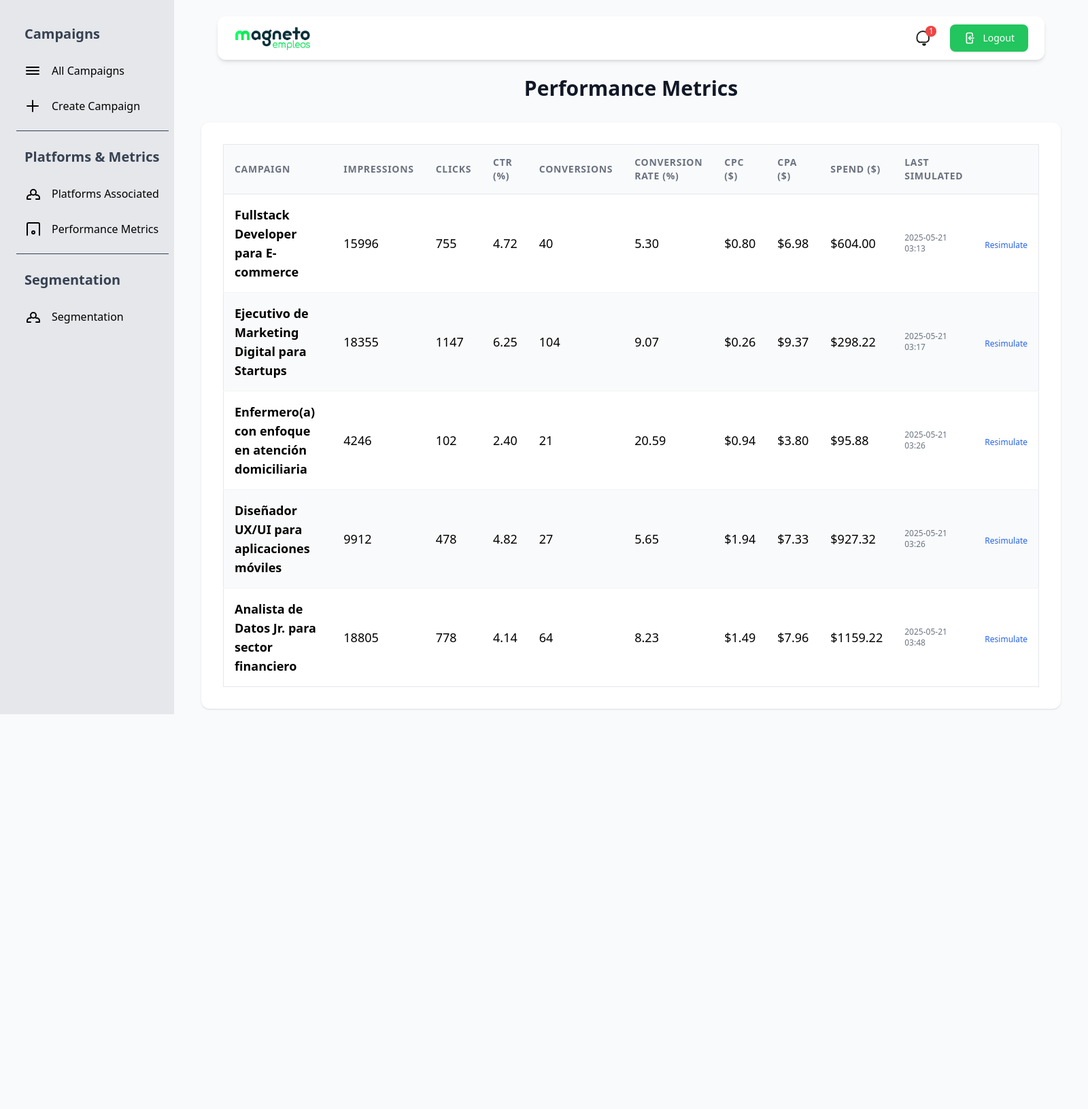
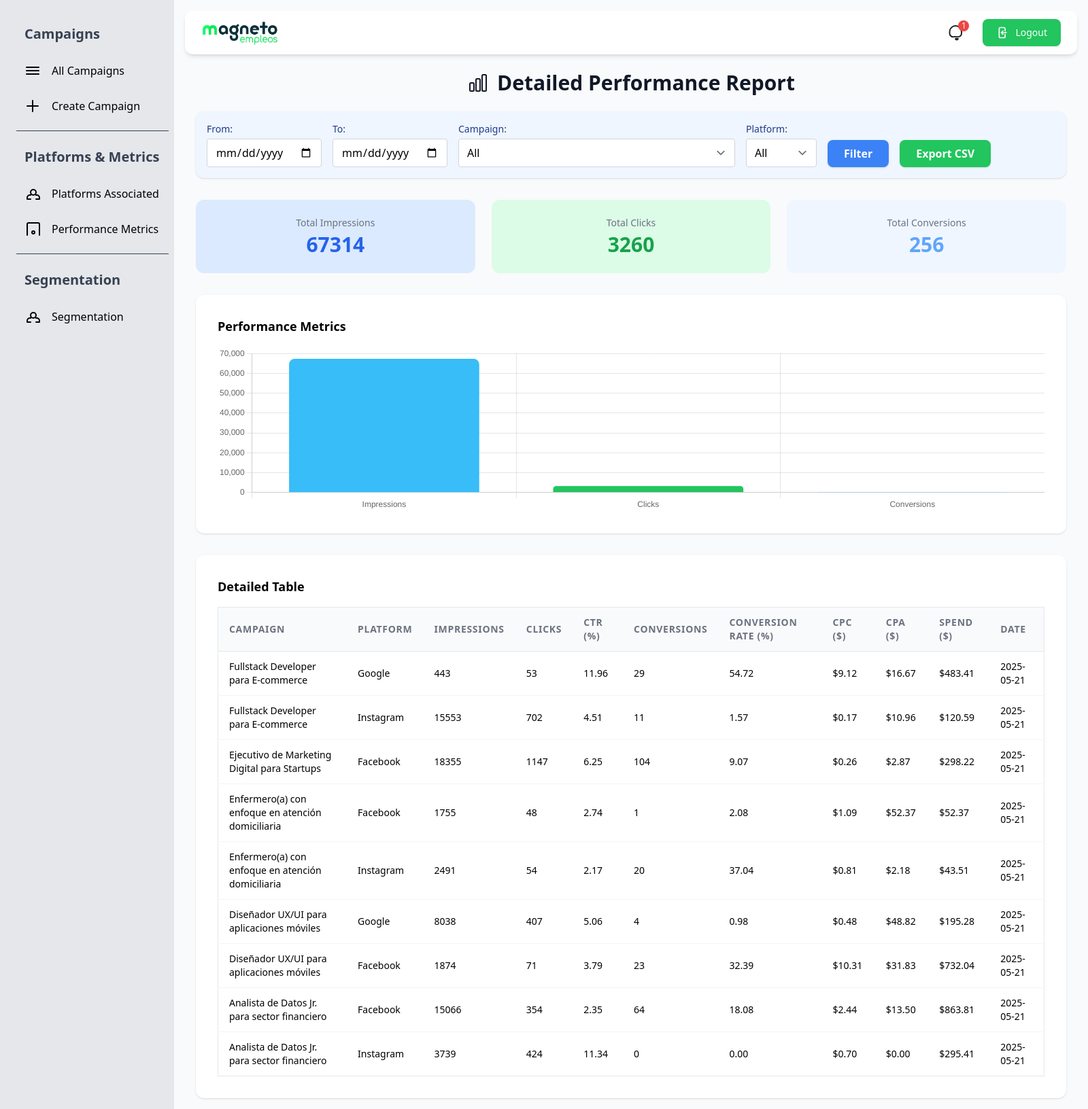
Before and after one commit to SantiGomez2519/Magneto-ADS-Automation, a Django app: page /ad/performance-metrics/ in a window 1600 px wide. Shown: the whole page at 68% size. Before the commit the page ends 1051 px from the top, so only its background shows below. Run offline with Django 5.2, Linux system fonts and the light colour scheme; data comes from the database, SQL or seed files in the repository; both versions use the stored data as it was after the commit; some libraries are stand-ins or nearby versions.

Commit message:
Update: Dashboard in performance metrics

```diff
--- a/ad/templates/performance_metrics.html
+++ b/ad/templates/performance_metrics.html
@@ -48,12 +48,11 @@
             </a>
         </nav>
     </aside>
+
     <!-- Main content -->
-    <main class="flex-1 flex justify-center items-start p-2">
-        <div class="w-full max-w-none mx-auto px-8">
-            <!-- Main navigation container -->
-            <div class="mx-auto px-6 mt-4 mb-6">
-                <nav class="bg-white shadow-md rounded-xl w-full">
+    <main class="flex-1 flex flex-col items-center p-4">
+        <!-- Navbar superior -->
+        <nav class="bg-white shadow-md rounded-xl w-full mb-6">
             <div class="flex items-center justify-between h-16 px-6">
                 <!-- Logo -->
                 <a class="flex items-center" href="{% url 'home' %}">
@@ -83,59 +82,144 @@
                 </div>
             </div>
         </nav>
+
+        <div class="w-full max-w-7xl mx-auto">
+            <h1 class="text-3xl font-bold text-gray-900 mb-6 text-center flex items-center justify-center gap-3">
+                <svg xmlns="http://www.w3.org/2000/svg" fill="none" viewBox="0 0 24 24" stroke-width="1.5" stroke="currentColor" class="w-8 h-8">
+                    <path stroke-linecap="round" stroke-linejoin="round" d="M3 13.125C3 12.504 3.504 12 4.125 12h2.25c.621 0 1.125.504 1.125 1.125v6.75C7.5 20.496 6.996 21 6.375 21h-2.25A1.125 1.125 0 0 1 3 19.875v-6.75ZM9.75 8.625c0-.621.504-1.125 1.125-1.125h2.25c.621 0 1.125.504 1.125 1.125v11.25c0 .621-.504 1.125-1.125 1.125h-2.25a1.125 1.125 0 0 1-1.125-1.125V8.625ZM16.5 4.125c0-.621.504-1.125 1.125-1.125h2.25C20.496 3 21 3.504 21 4.125v15.75c0 .621-.504 1.125-1.125 1.125h-2.25a1.125 1.125 0 0 1-1.125-1.125V4.125Z" />
+                </svg>
+                Detailed Performance Report
+            </h1>
+            <!-- Filtros -->
+            <form method="get" class="bg-blue-50 rounded-xl shadow p-4 flex flex-wrap gap-4 items-end mb-8">
+                <div>
+                    <label class="block text-sm font-medium text-blue-900 mb-1">From:</label>
+                    <input type="date" name="start_date" value="{{ start_date }}" class="rounded border-gray-300 px-3 py-2" />
                 </div>
-
-            <h1 class="text-3xl font-bold text-gray-900 mb-8 text-center">Performance Metrics</h1>
+                <div>
+                    <label class="block text-sm font-medium text-blue-900 mb-1">To:</label>
+                    <input type="date" name="end_date" value="{{ end_date }}" class="rounded border-gray-300 px-3 py-2" />
+                </div>
+                <div>
+                    <label class="block text-sm font-medium text-blue-900 mb-1">Campaign:</label>
+                    <select name="campaign" class="rounded border-gray-300 px-3 py-2">
+                        <option value="">All</option>
+                        {% for c in campaigns %}
+                        <option value="{{ c.id }}" {% if c.id == selected_campaign %}selected{% endif %}>{{ c.name }}</option>
+                        {% endfor %}
+                    </select>
+                </div>
+                <div>
+                    <label class="block text-sm font-medium text-blue-900 mb-1">Platform:</label>
+                    <select name="platform" class="rounded border-gray-300 px-3 py-2">
+                        <option value="">All</option>
+                        {% for code, name in platforms %}
+                        <option value="{{ code }}" {% if code == selected_platform %}selected{% endif %}>{{ name }}</option>
+                        {% endfor %}
+                    </select>
+                </div>
+                <button type="submit" class="bg-blue-500 hover:bg-blue-600 text-white font-semibold py-2 px-6 rounded-lg shadow transition">Filter</button>
+                <a href="?{% if start_date %}start_date={{ start_date }}&{% endif %}{% if end_date %}end_date={{ end_date }}&{% endif %}{% if selected_campaign %}campaign={{ selected_campaign }}&{% endif %}{% if selected_platform %}platform={{ selected_platform }}&{% endif %}export=csv" class="bg-green-500 hover:bg-green-600 text-white font-semibold py-2 px-6 rounded-lg shadow transition">Export CSV</a>
+            </form>
+            <!-- KPIs -->
+            <div class="grid grid-cols-1 md:grid-cols-3 gap-6 mb-8">
+                <div class="bg-blue-100 rounded-xl p-6 flex flex-col items-center">
+                    <span class="text-gray-500 text-sm mb-1">Total Impressions</span>
+                    <span class="text-3xl font-bold text-blue-600">{{ summary.total_impressions|default:0 }}</span>
+                </div>
+                <div class="bg-green-100 rounded-xl p-6 flex flex-col items-center">
+                    <span class="text-gray-500 text-sm mb-1">Total Clicks</span>
+                    <span class="text-3xl font-bold text-green-600">{{ summary.total_clicks|default:0 }}</span>
+                </div>
+                <div class="bg-blue-50 rounded-xl p-6 flex flex-col items-center">
+                    <span class="text-gray-500 text-sm mb-1">Total Conversions</span>
+                    <span class="text-3xl font-bold text-blue-400">{{ summary.total_conversions|default:0 }}</span>
+                </div>
+            </div>
+            <!-- Gráfica de barras -->
+            <div class="bg-white rounded-xl shadow p-8 mb-8">
+                <h2 class="text-lg font-semibold mb-4">Performance Metrics</h2>
+                <canvas id="metricsBarChart" width="600" height="120"></canvas>
+            </div>
+            <!-- Tabla detallada -->
             <div class="bg-white rounded-xl shadow p-8">
-                <table class="w-full text-lg divide-y divide-gray-200 border border-gray-200">
+                <h2 class="text-lg font-semibold mb-4">Detailed Table</h2>
+                <div class="overflow-x-auto">
+                    <table class="w-full text-sm divide-y divide-gray-200 border border-gray-200">
                         <thead class="bg-gray-50">
                             <tr>
-                            <th class="px-4 py-4 text-left text-sm font-semibold text-gray-500 uppercase tracking-wider border-b w-2/12">Campaign</th>
-                            <th class="px-4 py-4 text-left text-sm font-semibold text-gray-500 uppercase tracking-wider border-b">Impressions</th>
-                            <th class="px-4 py-4 text-left text-sm font-semibold text-gray-500 uppercase tracking-wider border-b">Clicks</th>
-                            <th class="px-4 py-4 text-left text-sm font-semibold text-gray-500 uppercase tracking-wider border-b">CTR (%)</th>
-                            <th class="px-4 py-4 text-left text-sm font-semibold text-gray-500 uppercase tracking-wider border-b">Conversions</th>
-                            <th class="px-4 py-4 text-left text-sm font-semibold text-gray-500 uppercase tracking-wider border-b">Conversion Rate (%)</th>
-                            <th class="px-4 py-4 text-left text-sm font-semibold text-gray-500 uppercase tracking-wider border-b">CPC ($)</th>
-                            <th class="px-4 py-4 text-left text-sm font-semibold text-gray-500 uppercase tracking-wider border-b">CPA ($)</th>
-                            <th class="px-4 py-4 text-left text-sm font-semibold text-gray-500 uppercase tracking-wider border-b">Spend ($)</th>
-                            <th class="px-4 py-4 text-left text-sm font-semibold text-gray-500 uppercase tracking-wider border-b">Last Simulated</th>
-                            <th class="px-4 py-4 border-b"></th>
+                                <th class="px-4 py-3 text-left font-semibold text-gray-500 uppercase tracking-wider">Campaign</th>
+                                <th class="px-4 py-3 text-left font-semibold text-gray-500 uppercase tracking-wider">Platform</th>
+                                <th class="px-4 py-3 text-left font-semibold text-gray-500 uppercase tracking-wider">Impressions</th>
+                                <th class="px-4 py-3 text-left font-semibold text-gray-500 uppercase tracking-wider">Clicks</th>
+                                <th class="px-4 py-3 text-left font-semibold text-gray-500 uppercase tracking-wider">CTR (%)</th>
+                                <th class="px-4 py-3 text-left font-semibold text-gray-500 uppercase tracking-wider">Conversions</th>
+                                <th class="px-4 py-3 text-left font-semibold text-gray-500 uppercase tracking-wider">Conversion Rate (%)</th>
+                                <th class="px-4 py-3 text-left font-semibold text-gray-500 uppercase tracking-wider">CPC ($)</th>
+                                <th class="px-4 py-3 text-left font-semibold text-gray-500 uppercase tracking-wider">CPA ($)</th>
+                                <th class="px-4 py-3 text-left font-semibold text-gray-500 uppercase tracking-wider">Spend ($)</th>
+                                <th class="px-4 py-3 text-left font-semibold text-gray-500 uppercase tracking-wider">Date</th>
                             </tr>
                         </thead>
                         <tbody class="bg-white divide-y divide-gray-100">
-                        {% for campaign in campaigns %}
-                            <tr class="{% cycle 'bg-white' 'bg-gray-50' %}">
-                                <td class="px-4 py-4 whitespace-normal break-words font-semibold w-2/12">{{ campaign.name }}</td>
-                                {% if campaign.metrics %}
-                                    <td class="px-4 py-4">{{ campaign.metrics.impressions }}</td>
-                                    <td class="px-4 py-4">{{ campaign.metrics.clicks }}</td>
-                                    <td class="px-4 py-4">{{ campaign.metrics.ctr|floatformat:2 }}</td>
-                                    <td class="px-4 py-4">{{ campaign.metrics.conversions }}</td>
-                                    <td class="px-4 py-4">{{ campaign.metrics.conversion_rate|floatformat:2 }}</td>
-                                    <td class="px-4 py-4">${{ campaign.metrics.cpc|floatformat:2 }}</td>
-                                    <td class="px-4 py-4">${{ campaign.metrics.cpa|floatformat:2 }}</td>
-                                    <td class="px-4 py-4">${{ campaign.metrics.spend|floatformat:2 }}</td>
-                                    <td class="px-4 py-4 text-xs text-gray-500">{{ campaign.metrics.created_at|date:"Y-m-d H:i" }}</td>
-                                    <td class="px-4 py-4">
-                                        <a href="{% url 'simulate_metrics' campaign.id %}" class="text-blue-600 hover:text-blue-900 text-xs">Resimulate</a>
-                                    </td>
-                                {% else %}
-                                    <td colspan="9" class="px-4 py-4 text-center text-gray-400">No metrics yet</td>
-                                    <td class="px-4 py-4">
-                                        <a href="{% url 'simulate_metrics' campaign.id %}" class="text-green-600 hover:text-green-900 text-xs">Simulate</a>
-                                    </td>
-                                {% endif %}
+                            {% for m in metrics %}
+                            <tr>
+                                <td class="px-4 py-3">{{ m.campaign.name }}</td>
+                                <td class="px-4 py-3">{{ m.get_platform_display }}</td>
+                                <td class="px-4 py-3">{{ m.impressions }}</td>
+                                <td class="px-4 py-3">{{ m.clicks }}</td>
+                                <td class="px-4 py-3">{{ m.ctr|floatformat:2 }}</td>
+                                <td class="px-4 py-3">{{ m.conversions }}</td>
+                                <td class="px-4 py-3">{{ m.conversion_rate|floatformat:2 }}</td>
+                                <td class="px-4 py-3">${{ m.cpc|floatformat:2 }}</td>
+                                <td class="px-4 py-3">${{ m.cpa|floatformat:2 }}</td>
+                                <td class="px-4 py-3">${{ m.spend|floatformat:2 }}</td>
+                                <td class="px-4 py-3">{{ m.created_at|date:"Y-m-d" }}</td>
                             </tr>
                             {% empty %}
                             <tr>
-                                <td colspan="11" class="text-center py-8 text-gray-400">No campaigns found.</td>
+                                <td colspan="11" class="text-center py-8 text-gray-400">No data found for the selected filters.</td>
                             </tr>
                             {% endfor %}
                         </tbody>
                     </table>
                 </div>
             </div>
+        </div>
+        <!-- Inyectar datos JSON para Chart.js -->
+        <script src="https://cdn.jsdelivr.net/npm/chart.js"></script>
+        <script>
+            const labels = {{ chart_labels|safe }};
+            const data = {{ chart_data|safe }};
+            const ctx = document.getElementById('metricsBarChart').getContext('2d');
+            new Chart(ctx, {
+                type: 'bar',
+                data: {
+                    labels: labels,
+                    datasets: [{
+                        label: 'Total',
+                        data: data,
+                        backgroundColor: [
+                            '#38bdf8', // blue
+                            '#22c55e', // green
+                            '#60a5fa'  // light blue
+                        ],
+                        borderRadius: 8,
+                    }]
+                },
+                options: {
+                    responsive: true,
+                    plugins: {
+                        legend: { display: false },
+                    },
+                    scales: {
+                        y: {
+                            beginAtZero: true
+                        }
+                    }
+                }
+            });
+        </script>
     </main>
 </div>
 {% endblock %}
--- a/ad/views.py
+++ b/ad/views.py
@@ -1,9 +1,13 @@
 from django.shortcuts import render, get_object_or_404, redirect
 from django.contrib import messages
 from .models import Campaign, AdMetrics, PlatformMetrics
-from django.db.models import Q
+from django.db.models import Q, Sum
 from django.core.exceptions import ValidationError
 import random
+from django.http import HttpResponse
+import csv
+from datetime import datetime
+import json
 
 
 # Create your views here.
@@ -262,8 +266,79 @@ def simulate_metrics_view(request, campaign_id):
     return redirect('campaign_list')
 
 def performance_metrics_view(request):
-    campaigns = Campaign.objects.all().select_related('metrics')
-    return render(request, 'performance_metrics.html', {'campaigns': campaigns})
+    # Filtros
+    start_date = request.GET.get('start_date')
+    end_date = request.GET.get('end_date')
+    campaign_id = request.GET.get('campaign')
+    platform = request.GET.get('platform')
+    export = request.GET.get('export')
+
+    # Query base
+    metrics_qs = PlatformMetrics.objects.select_related('campaign')
+    if start_date:
+        metrics_qs = metrics_qs.filter(created_at__date__gte=start_date)
+    if end_date:
+        metrics_qs = metrics_qs.filter(created_at__date__lte=end_date)
+    if campaign_id:
+        metrics_qs = metrics_qs.filter(campaign__id=campaign_id)
+    if platform:
+        metrics_qs = metrics_qs.filter(platform=platform)
+
+    # KPIs globales
+    summary = metrics_qs.aggregate(
+        total_impressions=Sum('impressions') or 0,
+        total_clicks=Sum('clicks') or 0,
+        total_conversions=Sum('conversions') or 0,
+        total_spend=Sum('spend') or 0
+    )
+    summary['ctr'] = (summary['total_clicks'] / summary['total_impressions'] * 100) if summary['total_impressions'] else 0
+    summary['conversion_rate'] = (summary['total_conversions'] / summary['total_clicks'] * 100) if summary['total_clicks'] else 0
+    summary['cpc'] = (summary['total_spend'] / summary['total_clicks']) if summary['total_clicks'] else 0
+    summary['cpa'] = (summary['total_spend'] / summary['total_conversions']) if summary['total_conversions'] else 0
+
+    # Exportar a CSV
+    if export == 'csv':
+        response = HttpResponse(content_type='text/csv')
+        response['Content-Disposition'] = 'attachment; filename="performance_metrics.csv"'
+        writer = csv.writer(response)
+        writer.writerow(['Campaign', 'Platform', 'Impressions', 'Clicks', 'CTR', 'Conversions', 'Conversion Rate', 'CPC', 'CPA', 'Spend', 'Date'])
+        for m in metrics_qs:
+            writer.writerow([
+                m.campaign.name,
+                m.get_platform_display(),
+                m.impressions,
+                m.clicks,
+                f"{m.ctr:.2f}",
+                m.conversions,
+                f"{m.conversion_rate:.2f}",
+                f"{m.cpc:.2f}",
+                f"{m.cpa:.2f}",
+                f"{m.spend:.2f}",
+                m.created_at.strftime('%Y-%m-%d'),
+            ])
+        return response
+
+    # Para filtros
+    campaigns = Campaign.objects.all()
+    platforms = Campaign.PLATFORM_CHOICES
+
+    # Para gráfica de barras
+    chart_labels = ['Impressions', 'Clicks', 'Conversions']
+    chart_data = [summary['total_impressions'], summary['total_clicks'], summary['total_conversions']]
+
+    context = {
+        'metrics': metrics_qs,
+        'summary': summary,
+        'campaigns': campaigns,
+        'platforms': platforms,
+        'selected_campaign': int(campaign_id) if campaign_id else '',
+        'selected_platform': platform or '',
+        'start_date': start_date or '',
+        'end_date': end_date or '',
+        'chart_labels': json.dumps(chart_labels),
+        'chart_data': json.dumps(chart_data),
+    }
+    return render(request, 'performance_metrics.html', context)
 
 def simulate_platform_metrics(request, campaign_id, platform):
     campaign = get_object_or_404(Campaign, id=campaign_id)
--- a/theme/static/css/dist/styles.css
+++ b/theme/static/css/dist/styles.css
@@ -1275,6 +1267,10 @@ select {
 
 .items-start {
   align-items: flex-start;
+}
+
+.items-end {
+  align-items: flex-end;
 }
 
 .items-center {
@@ -1635,43 +1636,19 @@ select {
 .bg-red-500 {
   --tw-bg-opacity: 1;
   background-color: rgb(239 68 68 / var(--tw-bg-opacity, 1));
-}
-
-.bg-white {
-  --tw-bg-opacity: 1;
-  background-color: rgb(255 255 255 / var(--tw-bg-opacity, 1));
-}
-
-.bg-magnetoBlue-500 {
-  --tw-bg-opacity: 1;
-  background-color: rgb(0 125 175 / var(--tw-bg-opacity, 1));
-}
-
-.bg-magnetoDarkBlue-500 {
-  --tw-bg-opacity: 1;
-  background-color: rgb(0 29 45 / var(--tw-bg-opacity, 1));
-}
-
-.bg-magnetoGreen-500 {
-  --tw-bg-opacity: 1;
-  background-color: rgb(12 184 78 / var(--tw-bg-opacity, 1));
-}
-
-.bg-magnetoGreen-600 {
-  --tw-bg-opacity: 1;
-  background-color: rgb(7 188 59 / var(--tw-bg-opacity, 1));
 }
 
 .bg-transparent {
   background-color: transparent;
 }
 
+.bg-white {
+  --tw-bg-opacity: 1;
+  background-color: rgb(255 255 255 / var(--tw-bg-opacity, 1));
+}
+
 .bg-gradient-to-b {
   background-image: linear-gradient(to bottom, var(--tw-gradient-stops));
-}
-
-.bg-gradient-to-br {
-  background-image: linear-gradient(to bottom right, var(--tw-gradient-stops));
 }
 
 .bg-gradient-to-r {
@@ -2232,48 +2148,9 @@ select {
   color: rgb(255 255 255 / var(--tw-text-opacity, 1));
 }
 
-.text-magnetoBlue-100 {
-  --tw-text-opacity: 1;
-  color: rgb(224 243 251 / var(--tw-text-opacity, 1));
-}
-
-.text-magnetoDarkBlue-50 {
-  --tw-text-opacity: 1;
-  color: rgb(151 154 175 / var(--tw-text-opacity, 1));
-}
-
-.text-magnetoGreen-100 {
-  --tw-text-opacity: 1;
-  color: rgb(206 241 220 / var(--tw-text-opacity, 1));
-}
-
-.text-magnetoBlue-500 {
-  --tw-text-opacity: 1;
-  color: rgb(0 125 175 / var(--tw-text-opacity, 1));
-}
-
-.text-magnetoDarkBlue-500 {
-  --tw-text-opacity: 1;
-  color: rgb(0 29 45 / var(--tw-text-opacity, 1));
-}
-
-.text-magnetoGreen-400 {
-  --tw-text-opacity: 1;
-  color: rgb(61 201 113 / var(--tw-text-opacity, 1));
-}
-
-.text-magnetoGreen-500 {
-  --tw-text-opacity: 1;
-  color: rgb(12 184 78 / var(--tw-text-opacity, 1));
-}
-
-.text-magnetoGreen-600 {
-  --tw-text-opacity: 1;
-  color: rgb(7 188 59 / var(--tw-text-opacity, 1));
-}
-
-.underline {
-  text-decoration-line: underline;
+.text-blue-400 {
+  --tw-text-opacity: 1;
+  color: rgb(96 165 250 / var(--tw-text-opacity, 1));
 }
 
 .shadow {
```
Also changed, not shown: other parts of theme/static/css/dist/styles.css (+66 -145 lines), db.sqlite3. Lines whose indentation alone changed are shown as unchanged.
